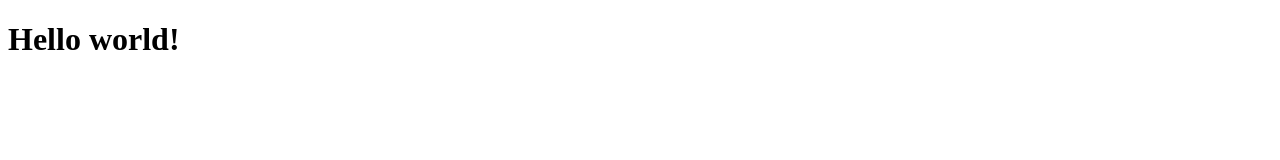
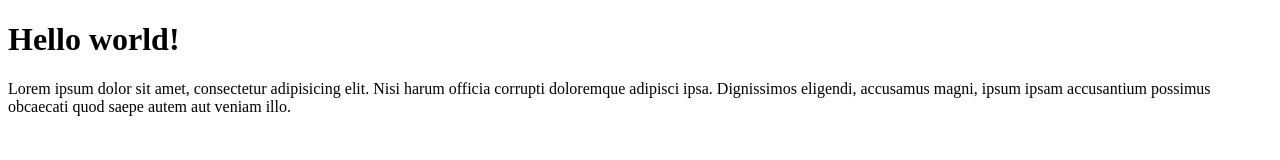
Before and after one commit to aungkyawhtwe1998/git-test, a plain HTML site: page index.html in a window 1280 px wide. Drawn offline with Linux system fonts and the light colour scheme.

Commit message:
second commit

```diff
--- a/index.html
+++ b/index.html
@@ -7,5 +7,11 @@
   </head>
   <body>
     <h1>Hello world!</h1>
+    <p>
+      Lorem ipsum dolor sit amet, consectetur adipisicing elit. Nisi harum
+      officia corrupti doloremque adipisci ipsa. Dignissimos eligendi, accusamus
+      magni, ipsum ipsam accusantium possimus obcaecati quod saepe autem aut
+      veniam illo.
+    </p>
   </body>
 </html>
```
